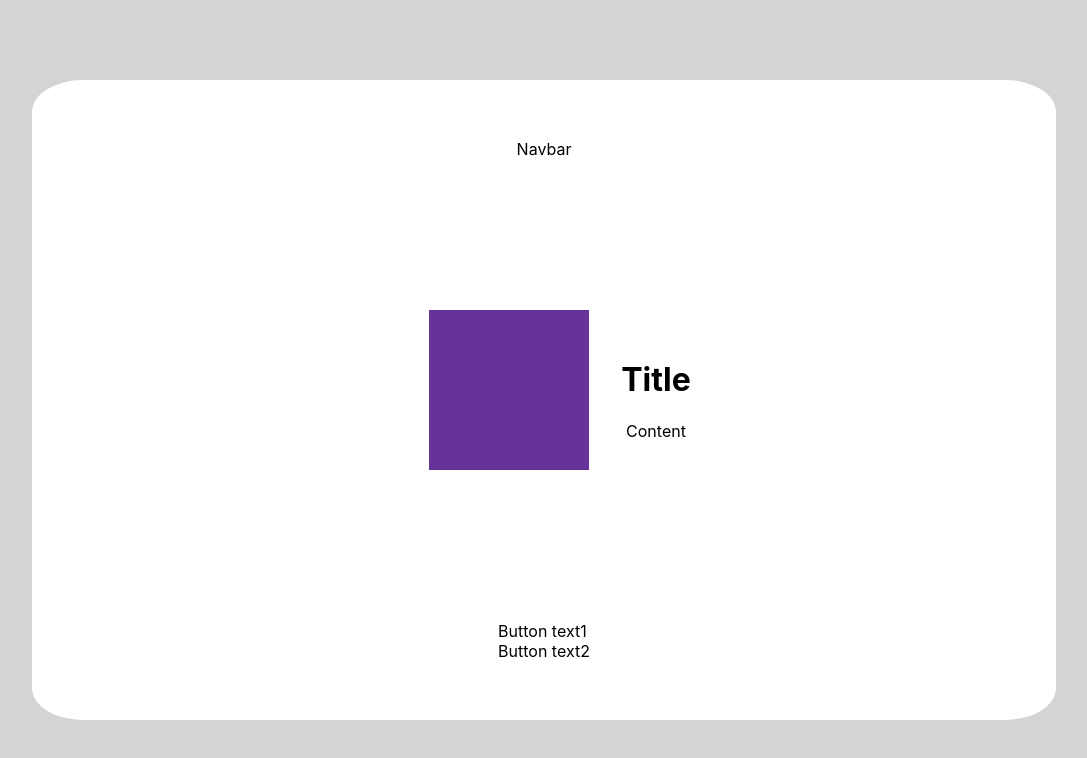
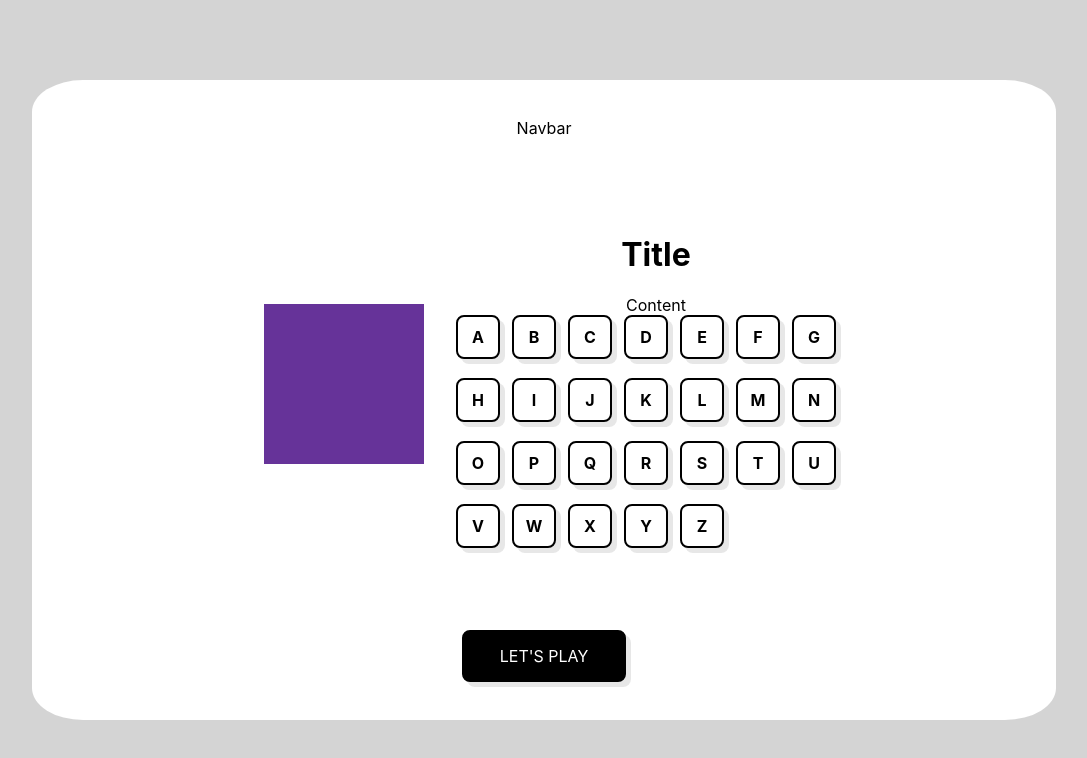
Before and after one commit to wolf-adam/Demo, a React (Create React App) app: page / in a window 1280 px wide. Shown: the top 758 px of the page, without its empty margins (96-1183 px from the left). Built offline with nearby package versions, Linux system fonts and the light colour scheme.

Commit message:
update App

```diff
--- a/src/App.js
+++ b/src/App.js
@@ -1,6 +1,9 @@
+import { useContext } from 'react';
+
+import { GlobalContext } from './context/Global';
+import LetterButtonGroup from './components/LetterButtonGroup/LetterButtonGroup';
+import FooterButtonGroup from './components/FooterButtonGroup/FooterButtonGroup';
 import './App.css';
-import { useContext } from 'react';
-import { GlobalContext } from './context/Global';
 
 const App = () => {
   const { state } = useContext(GlobalContext);
@@ -14,12 +17,10 @@ const App = () => {
         <div className='input'>
           <h1>Title</h1>
           <div>Content</div>
+          <LetterButtonGroup />
         </div>
       </div>
-      <div className='button-group'>
-        <div className="custom-button">Button text1</div>
-        <div className="custom-button inverted">Button text2</div>
-      </div>
+      <FooterButtonGroup />
     </div>
   );
 }
```
